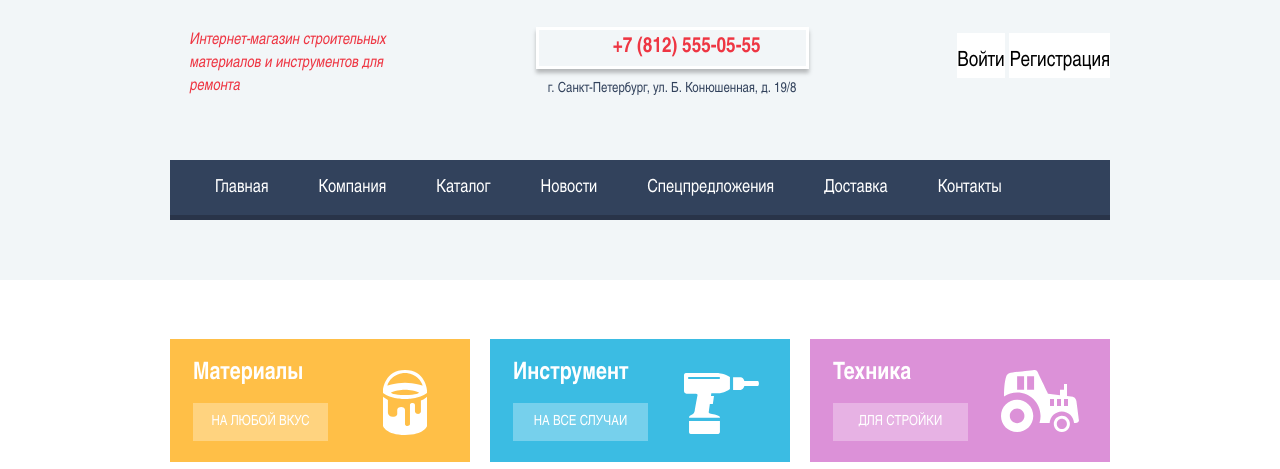
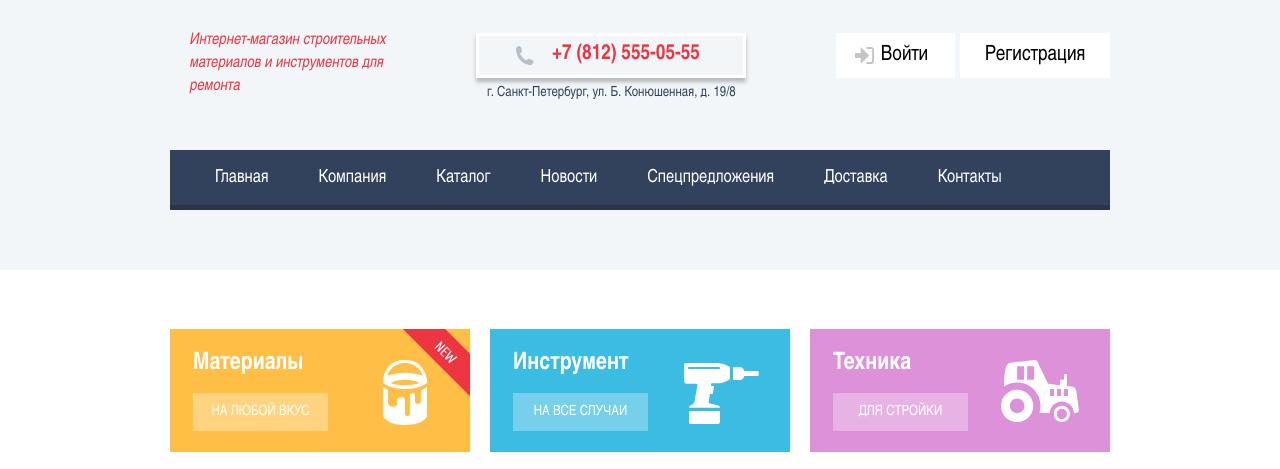
Before and after one commit to niniklic/1260839-technomart-28, a plain HTML site: page index.html in a window 1280 px wide. Shown: the part 50-519 px from the top of the page. Drawn offline with Linux system fonts and the light colour scheme; a web font is replaced by a local one.

Commit message:
добавлена пометка new, на главной готовы кнопки личного кабинета

```diff
--- a/css/style.css
+++ b/css/style.css
@@ -11,13 +11,15 @@
   --basic-light: #F2F6F8;
   --basic-extra-light: #F7F3EC;
   --basic-white: #ffffff;
+	--basic-red: #EE3643;
+	--basic-greylight: #C5C5C5;
+	--basic-grey: #3D546F;
 
 	--font-color-light: #A9A9A9;
   --font-color-special: #FFD180;
 
   --order: #63A63E;
   --order-shadow: #367315;
-  --basic-red: #EE3643;
   --services-shadow: #405069;
   --social-background: #212A3A;
   --pagination-border: #E5E5E5;
@@ -45,7 +47,6 @@
   --white-a3: rgba(255, 255, 255, 0.3);
   --category-light: rgba(197, 197, 197, 0.3);
   --category-dark: rgba(169, 169, 169, 0.3);
-  --basic-greylight: #C5C5C5;
   --product-border: #EAEAEA;
 }
 
@@ -139,7 +140,12 @@ img {
 	list-style-type: none;
 }
 
-
+.button {
+	padding: 0;
+	box-shadow: none;
+	border: none;
+	cursor: pointer;
+}
 
 /* header styles */
 .main-header {
@@ -335,12 +341,27 @@ img {
 	text-align: center;
 }
 
+.header-contacts a::before {
+	position: absolute;
+	content: "";
+	top: 10px;
+	left: 36px;
+	width: 19px;
+	height: 19px;
+	background-image: url("../img/icon-phone.svg");
+	background-repeat: no-repeat;
+	background-size: 100% 100%;
+}
+
 .header-contacts a {
-	min-width: 156px;
-	padding-top: 7px;
-	padding-bottom: 8px;
-	padding-left: 74px;
-	padding-right: 45px;
+	position: relative;
+	display: block;
+	box-sizing: border-box;
+	width: 270px;
+	padding-top: 4px;
+	padding-bottom: 5px;
+	padding-left: 71px;
+	padding-right: 42px;
 	font-size: 21px;
 	line-height: 30px;
 	font-weight: 700;
@@ -350,27 +371,57 @@ img {
 }
 
 .header-contacts p {
+	margin: 0;
+	margin-top: 3px;
 	font-size: 14px;
+}
+
+.header-account {
+	margin-top: 41px;
+	text-align: center;
 }
 
 .header-account,
 .account-button {
-	padding: 0;
 	font-size: 21px;
 	line-height: 21px;
 	color: var(--basic-black);
-}
-
-.header-account {
-	margin-top: 41px;
-	text-align: center;
 }
 
 .account-button {
 	box-sizing: border-box;
 	min-height: 45px;
 	padding-top: 12px;
+	padding-bottom: 12px;
 	background-color: var(--basic-white);
+}
+
+.account-button.button-login {
+	position: relative;
+	padding-left: 45px;
+	padding-right: 27px;
+}
+
+.button-login svg {
+	position: absolute;
+	content: "";
+	top: 14px;
+	left: 19px;
+	width: 20px;
+	height: 17px;
+}
+
+.button-login path {
+	fill: var(--basic-greylight);
+}
+
+.button-login:hover path,
+.button-login:focus path {
+	fill: var(--basic-grey);
+}
+
+.account-button.button-register {
+	width: 150px;
 }
 
 .header-account a {
@@ -396,10 +447,6 @@ img {
 .account-menu a {
 	font-size: 16px;
 	line-height: 18px;
-}
-
-.account-button.button {
-	border: none;
 }
 
 .account-button.button:hover,
@@ -701,6 +748,7 @@ img {
 	height: 40px;
 	background-repeat: no-repeat;
 	background-size: 100% 100%;
+	cursor: pointer;
 }
 
 .arrow-previous {
@@ -711,6 +759,25 @@ img {
 .arrow-next {
 	left: 578px;
 	background-image: url("../img/icon-right.svg");
+}
+
+
+.new::after {
+	position: absolute;
+	content: "";
+	top: 0px;
+	right: 0px;
+	height: 70px;
+	width: 70px;
+	font-size: 14px;
+	line-height: 18px;
+	text-align: center;
+	text-transform: uppercase;
+	color: var(--basic-white);
+	background-color: transparent;
+	background-image: url("../img/icon-new.svg");
+	background-repeat: no-repeat;
+	background-size: 100% 100%;
 }
 
 .popular-products,
@@ -733,7 +800,6 @@ img {
 .popular-title {
 	margin-left: 28px;
 }
-
 
 .popular-button {
 	display: block;
--- a/index.html
+++ b/index.html
@@ -41,8 +41,13 @@
   	    </div>
 
   	    <div class="header-account">
-          <button class="account-button button">Войти</button>
-    	    <button class="account-button button">Регистрация</button>
+          <button class="account-button button button-login">
+            <svg width="20" height="17" viewBox="0 0 20 17" fill="none" xmlns="http://www.w3.org/2000/svg">
+              <path d="M14.1667 8.5L5.71429 0V6H0V11H5.71429V17L14.1667 8.5Z"/>
+              <path d="M16.1771 15.01H11.3895V17H16.1771C18.2514 17 19.0381 15.19 19.0619 13.974V3.028C19.0381 1.811 18.2514 0 16.1771 0H11.3895V1.99H16.1771C16.9762 1.99 17.1219 2.671 17.1391 3.047V13.951C17.1229 14.327 16.9762 15.01 16.1771 15.01Z"/>
+            </svg>Войти
+          </button>
+    	    <button class="account-button button button-register">Регистрация</button>
         </div>
       </div>
 
```
Also changed, not shown: img/icon-new.svg (added).
